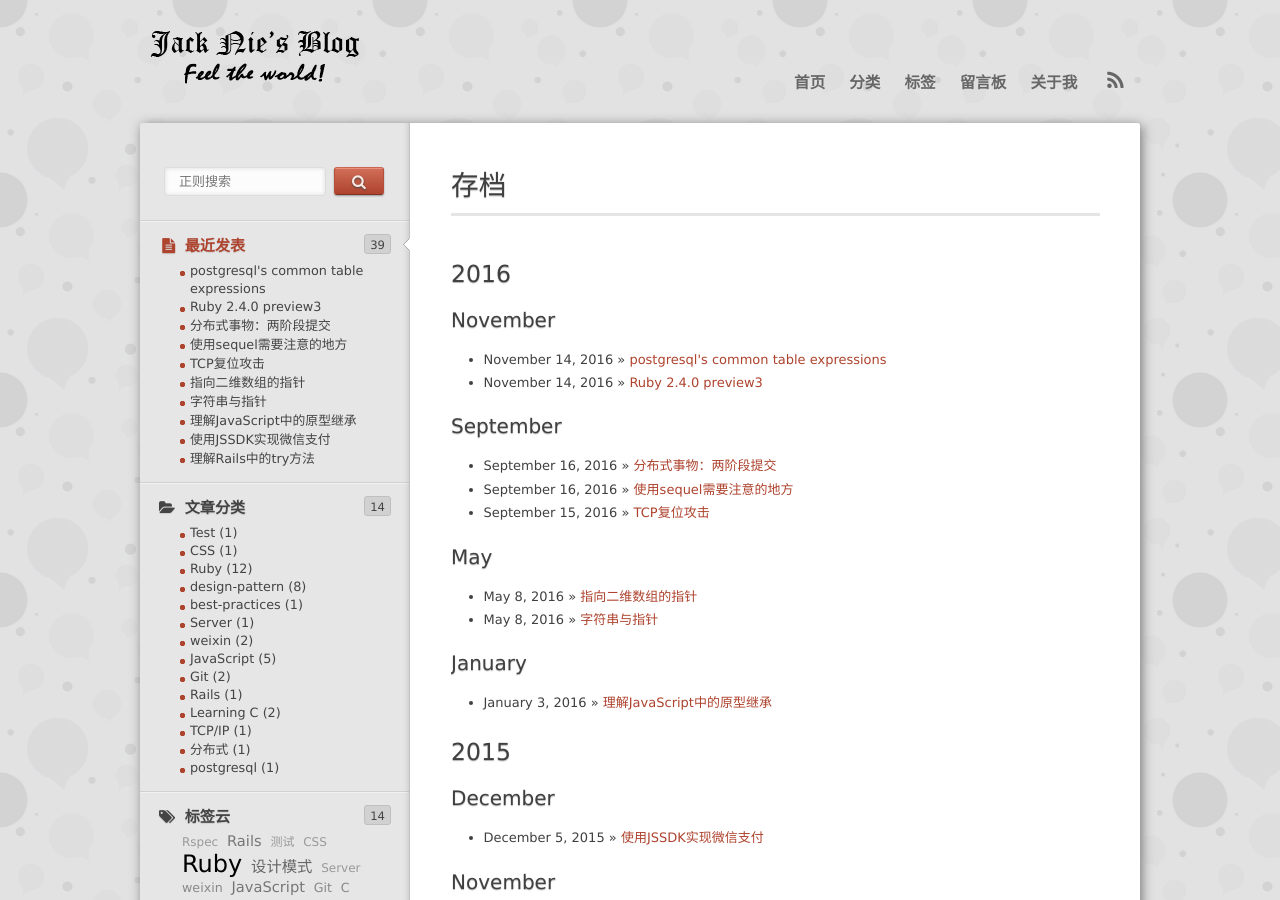
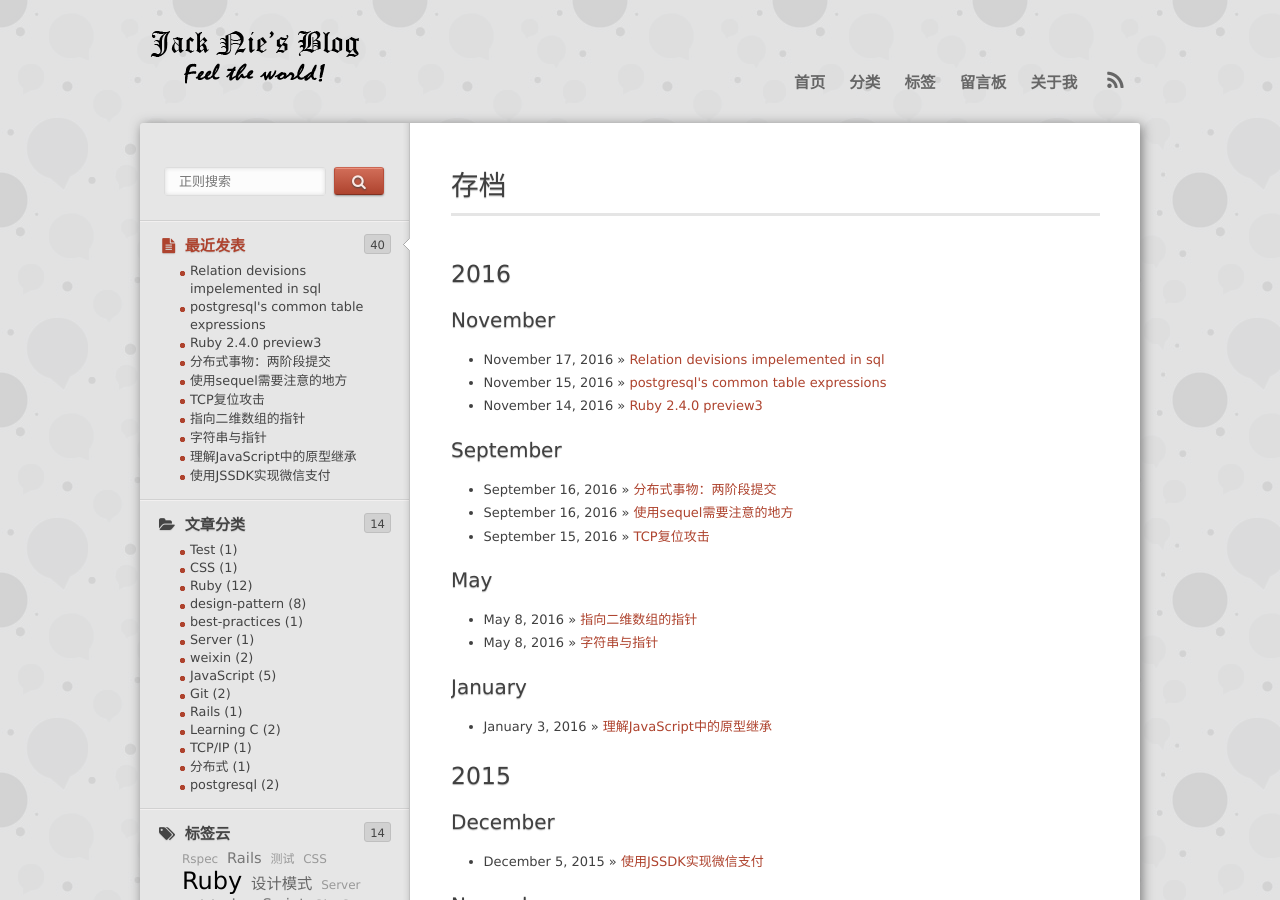
Before and after one commit to jack-nie/jack-nie.github.io, a Jekyll site: the page built from archive.html, in a window 1280 px wide and 900 px high. Built offline with Jekyll 4.4.1, drawn with Linux system fonts in a browser that asks for light colours; nearby versions of some CDN libraries; library files that are not in the unit come from our copies; part of the change alters nothing that is shown.

Commit message:
add new post

````diff
--- a/_posts/2016-11-15-postgresql's-common-table-expressions.markdown
+++ b/_posts/2016-11-15-postgresql's-common-table-expressions.markdown
@@ -1,7 +1,7 @@
 ---
 layout: post
 title:  "postgresql's common table expressions"
-date:   "2016-11-14"
+date:   "2016-11-15"
 keywords: ["postgresql"]
 description: "postgresql"
 category: "postgresql"
--- /dev/null
+++ b/_posts/2016-11-17-relation-division-implemented-in-sql.markdown
@@ -0,0 +1,126 @@
+---
+layout: post
+title:  "Relation devisions impelemented in sql"
+date:   "2016-11-17"
+keywords: ["postgresql"]
+description: "postgresql"
+category: "postgresql"
+tags: ["postgresql"]
+---
+{% include JB/setup %}
+除法是写为R ÷ S的二元关系。其结果由R中元组到唯一于R的属性名字（就是说只在R表头中而不在S表头中的属性）的限制构成，并且它们与S中的元组的所有组合都存在于R中。例如下面的“完成”和“DB项目”和它们的除法：
+
+完成
+| Student | Task      |
+| ------- | --------- |
+| Fred    | Database1 |
+| Fred    | Database2 |
+| Fred    | Compiler1 |
+| Eugene  | Database1 |
+| Eugene  | Compiler1 |
+| Sara    | Database1 |
+| Sara    | Database2 |
+
+DB项目
+| Task      |
+| --------- |
+| Database1 |
+| Database2 |
+
+完成÷ DB项目
+| Student |
+| ------- |
+| Fred    |
+| Sara    |
+
+如果“DB项目”包含数据库项目的所有任务，则这个除法的结果精确的包含已经完成了数据库项目的所有学生。
+
+### 数据准备
+
+首先创建两张表，一张记录飞行员名称和飞机名称的表，这个表代表R。另一张表记录飞行员的名称，代表S。
+
+```
+CREATE TABLE hangar (
+  plane_name character(15) NOT NULL
+);
+
+ALTER TABLE hangar OWNER TO postgres;
+
+--
+-- Data for Name: hangar; Type: TABLE DATA; Schema: public; Owner: postgres
+--
+
+COPY hangar (plane_name) FROM stdin;
+B-1 Bomber
+B-52 Bomber
+F-14 Fighter
+\.
+
+--
+-- Name: hangar_pkey; Type: CONSTRAINT; Schema: public; Owner: postgres
+--
+
+ALTER TABLE ONLY hangar
+  ADD CONSTRAINT hangar_pkey PRIMARY KEY (plane_name);
+
+--
+-- PostgreSQL database dump complete
+
+CREATE TABLE pilotskills (
+  pilot_name character(15) NOT NULL,
+  plane_name character(15) NOT NULL
+);
+
+ALTER TABLE pilotskills OWNER TO postgres;
+
+--
+-- Data for Name: pilotskills; Type: TABLE DATA; Schema: public; Owner: postgres
+--
+
+COPY pilotskills (pilot_name, plane_name) FROM stdin;
+Celko Piper Cub
+Higgins B-52 Bomber
+Higgins F-14 Fighter
+Higgins Piper Cub
+Jones B-52 Bomber
+Jones F-14 Fighter
+Smith B-1 Bomber
+Smith B-52 Bomber
+Smith F-14 Fighter
+Wilson B-1 Bomber
+Wilson B-52 Bomber
+Wilson F-14 Fighter
+Wilson F-17 Fighter
+\.
+
+--
+-- Name: pilotskills_pkey; Type: CONSTRAINT; Schema: public; Owner: postgres
+--
+
+ALTER TABLE ONLY pilotskills
+  ADD CONSTRAINT pilotskills_pkey PRIMARY KEY (pilot_name, plane_name);
+```
+
+### Division with a Remainder
+
+```
+SELECT DISTINCT pilot_name
+  FROM PilotSkills AS PS1
+  WHERE NOT EXISTS
+      (SELECT *
+          FROM Hangar
+        WHERE NOT EXISTS
+              (SELECT *
+                  FROM PilotSkills AS PS2
+                WHERE (PS1.pilot_name = PS2.pilot_name)
+                  AND (PS2.plane_name = Hangar.plane_name)));
+```
+
+```
+SELECT PS1.pilot_name
+  FROM PilotSkills AS PS1, Hangar AS H1
+  WHERE PS1.plane_name = H1.plane_name
+  GROUP BY PS1.pilot_name
+  HAVING COUNT(PS1.plane_name) = (SELECT COUNT(plane_name) FROM Hangar);
+```
+###  参考文献
````
